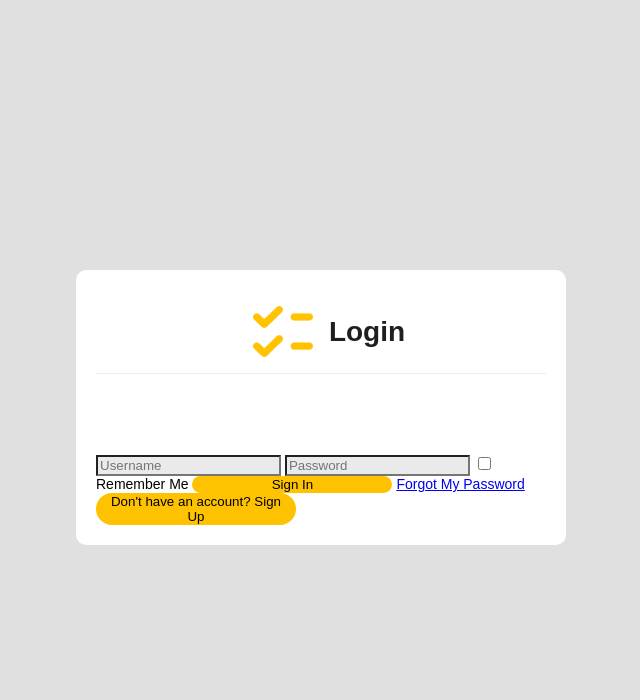
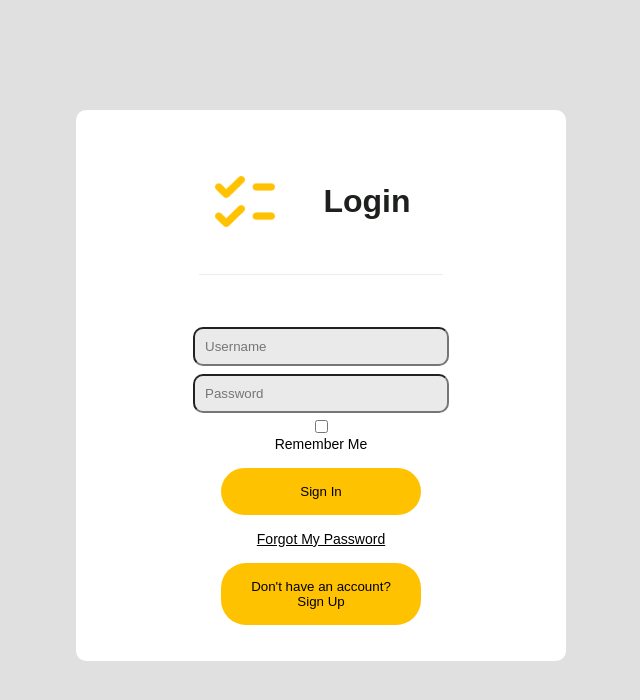
Before and after one commit to tbishop95/CO659, a PHP site: page /login.php in a window 1280 px wide. Shown: the top 700 px of the page, without its empty margins (514-1154 px from the left). Run offline with PHP 8.4, Linux system fonts and the light colour scheme.

Commit message:
Updated Styles and added SQL Dump

```diff
--- a/resources/css/style.css
+++ b/resources/css/style.css
@@ -7,7 +7,7 @@ body {
 
 .wrapper {
     position: absolute;
-    top: 40%;
+    top: 20%;
     left: 50%;
     margin-top: -50px;
     margin-left: -50px;
@@ -15,12 +15,12 @@ body {
     flex-direction: column;
     background-color: #fff;
     border-radius: 10px;
+    align-items: center;
 }
 
 .wrapper p{
     text-align: center;
 }
-
 
 .title {
     display: flex;
@@ -31,11 +31,11 @@ body {
     text-align: center;
     color: #1D201C;
     border-bottom: 1px solid #ECECEC;
-    margin-bottom: 5rem;
+    margin-bottom: 3rem;
 }
 
-.title h2 {
-    font-size: 3.1rem;
+.title h1 {
+    font-size: 2rem;
     padding: 2rem;
 }
 
@@ -45,30 +45,48 @@ body {
     margin: 1rem;
 }
 
+.form {
+    display: flex;
+    flex-direction: column;
+    align-items: center;
+}
+
+
 input[type=text],
-input[type=password]
+input[type=password],
+input[type=email]
  {
     background-color: #EAEAEA;
-}
-
-.submit {
-    display: flex;
-    justify-content: center;
+    border-radius: 10px;
+    padding:10px;
+    margin: 0.25rem;
+    width:100%;
 }
 
 .btn {
     width: 200px;
+    padding: 1rem;
     background-color: #FFC200;
     border: none;
     border-radius: 25px;
     font-family: 1rem;
+    margin: 1rem;
 }
 
 .btn:hover {
     background-color: #DDAD17;
 }
 
-input[type=reset] {
-    color: #fff;
-    margin-left: 0.25rem;
+a {
+    text-decoration: none;
+    color: #000;
 }
+
+.forgot {
+    text-decoration: underline;
+}
+
+span {
+    color: #000;
+}
+</style>
```
Also changed, not shown: sqldump/users.sql (added, +71 -0 lines), 2 other files.
